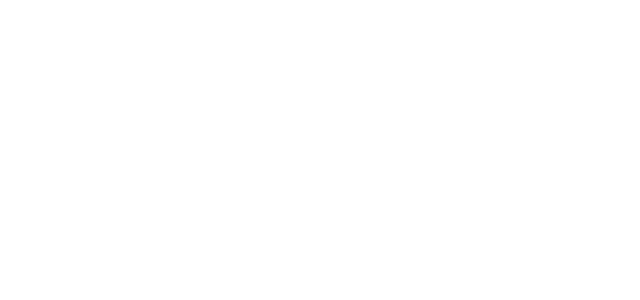
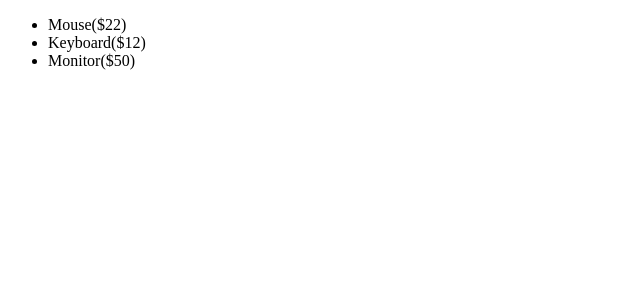
Before and after one commit to Tazri/rnext, a React (Vite) app: page / in a window 1280 px wide. Shown: the top 300 px of the page, without its empty margins (0-640 px from the left). Built offline with nearby package versions, Linux system fonts and the light colour scheme.

Commit message:
complete note no video 1.10 from module 1

```diff
--- a/src/App.jsx
+++ b/src/App.jsx
@@ -1,3 +1,5 @@
+import List from "./List";
+
 export default function App() {
-  return <welcome />;
+  return <List />;
 }
--- /dev/null
+++ b/src/List.jsx
@@ -0,0 +1,33 @@
+/* eslint-disable react/jsx-key */
+const items = [
+  {
+    name: "Mouse",
+    price: "$22",
+    id: 0,
+  },
+  {
+    name: "Keyboard",
+    price: "$12",
+    id: 1,
+  },
+  {
+    name: "Monitor",
+    price: "$50",
+    id: 2,
+  },
+];
+
+export default function List() {
+  let itemsTag = items.map(({ name, price, id }) => {
+    return (
+      <li key={id}>
+        {name}({price})
+      </li>
+    );
+  });
+  return (
+    <>
+      <ul>{itemsTag}</ul>
+    </>
+  );
+}
```
Also changed, not shown: 1 other file (tests, documents, lock files or other folders).
